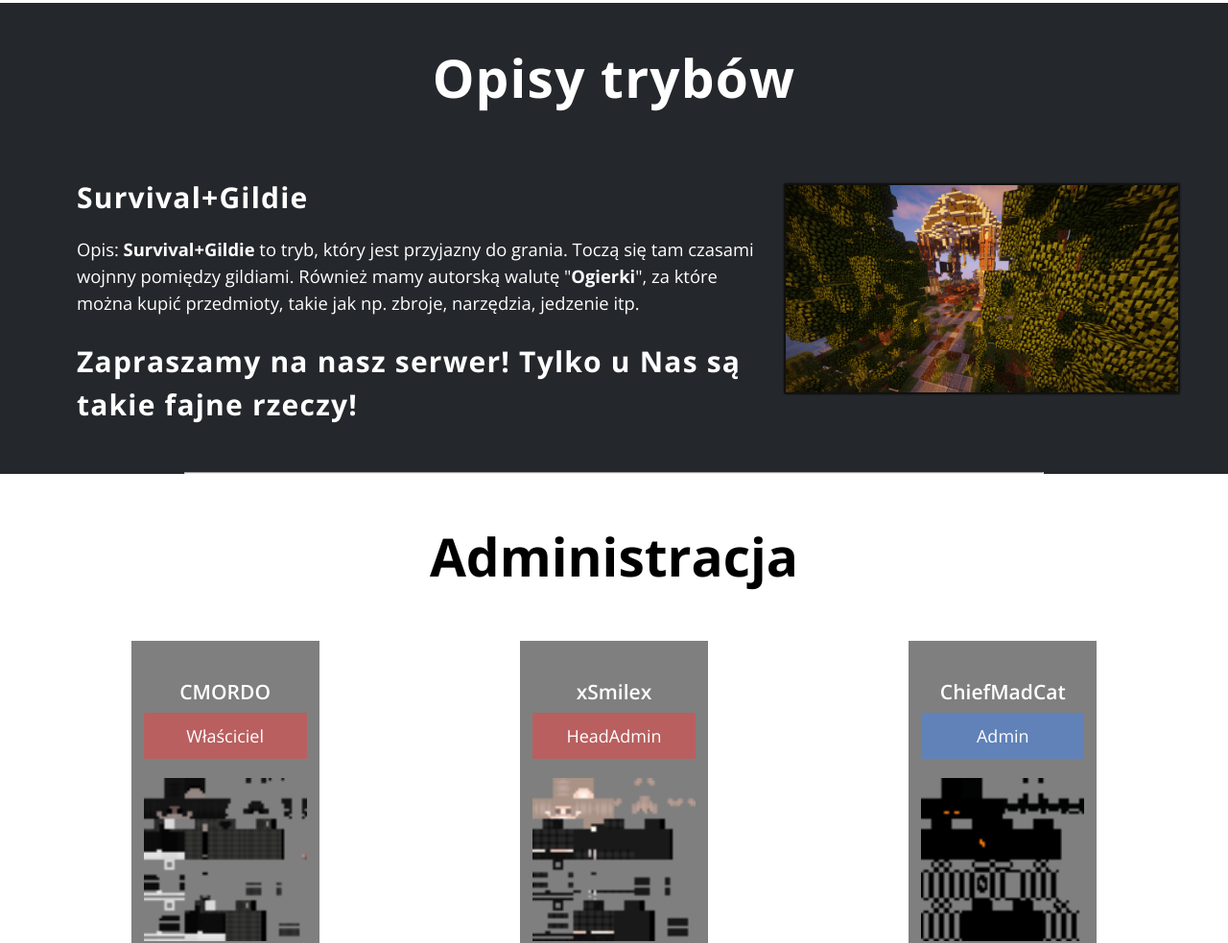
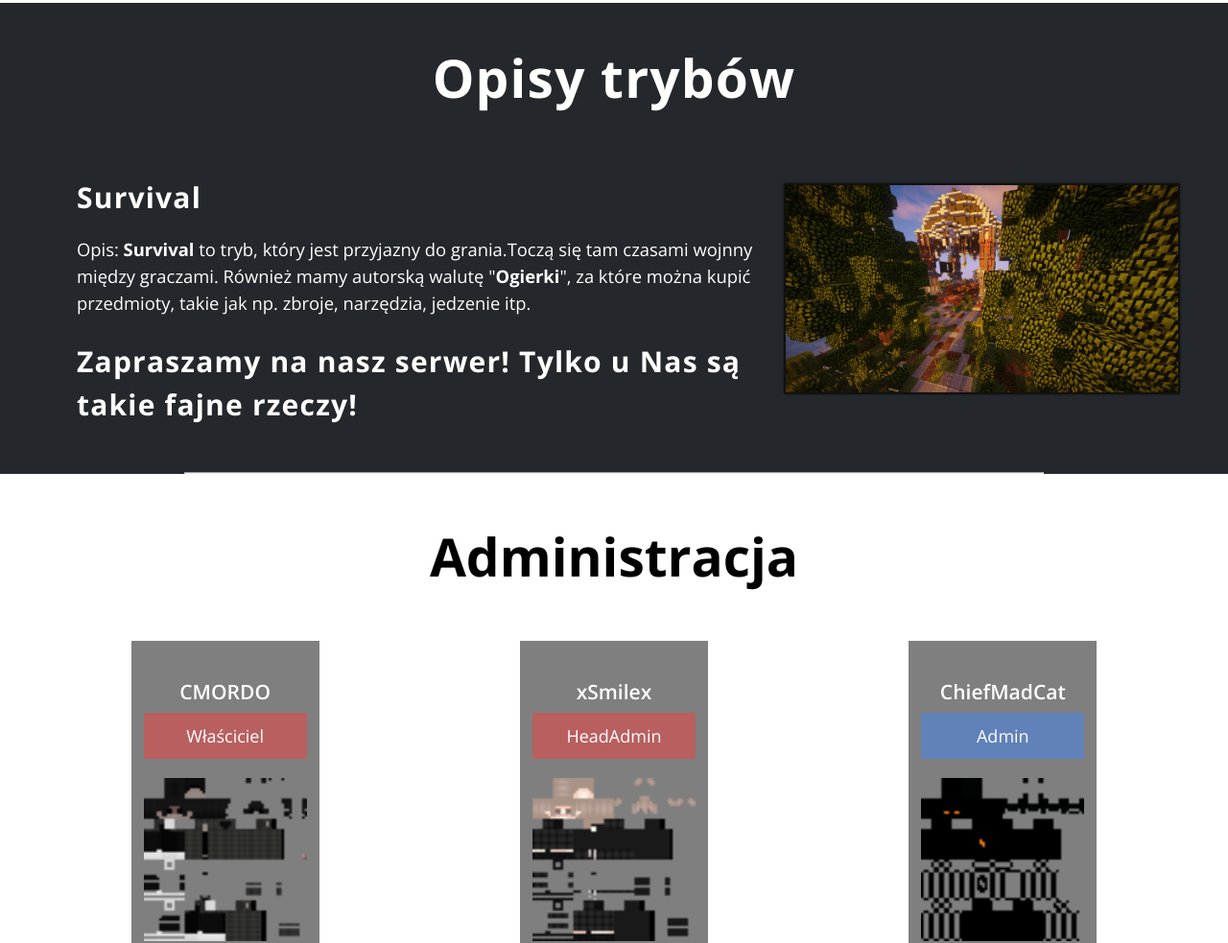
Before and after one commit to CMORDO/OgryMc-Strona, a plain HTML site: page index.html in a window 1280 px wide. Shown: the part 1203-2186 px from the top of the page at 96% size. Drawn offline with nearby package versions, Linux system fonts and the light colour scheme; no server answers.

Commit message:
Update index.html

```diff
--- a/index.html
+++ b/index.html
@@ -96,8 +96,8 @@
 			<h2>Opisy trybów</h2>
 			<div class="game e">
 				<div>
-					<h3>Survival+Gildie</h3>
-					<p>Opis: <b>Survival+Gildie</b> to tryb, który jest przyjazny do grania. Toczą się tam czasami wojnny pomiędzy gildiami.
+					<h3>Survival</h3>
+					<p>Opis: <b>Survival</b> to tryb, który jest przyjazny do grania.Toczą  się tam czasami wojnny między graczami.
 					Również mamy autorską walutę "<b>Ogierki</b>", za które można kupić przedmioty, takie jak np. zbroje, narzędzia, jedzenie itp.</p>
 					<h3>Zapraszamy na nasz serwer! Tylko u Nas są takie fajne rzeczy!</h3>
 				</div>
```
